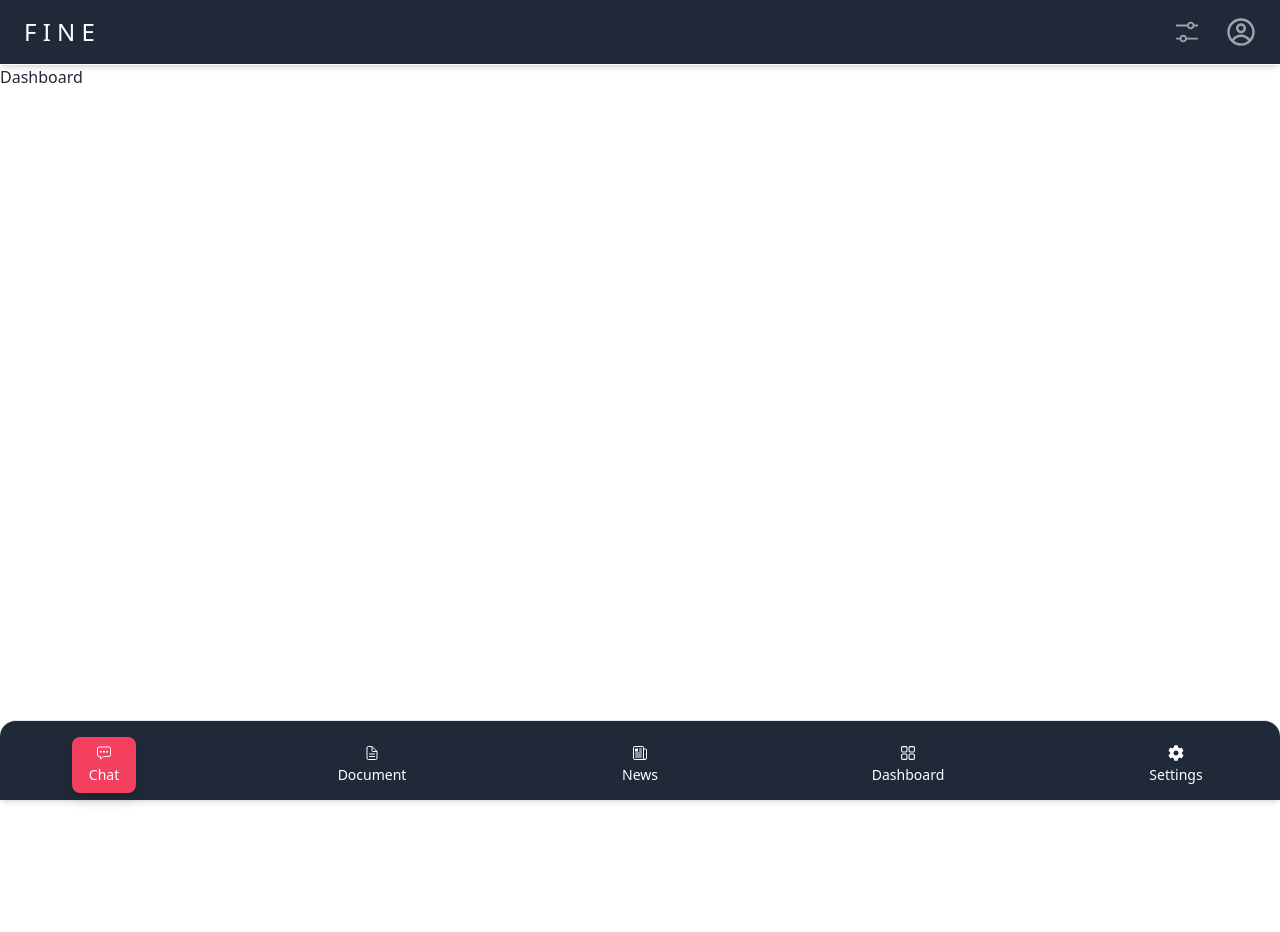
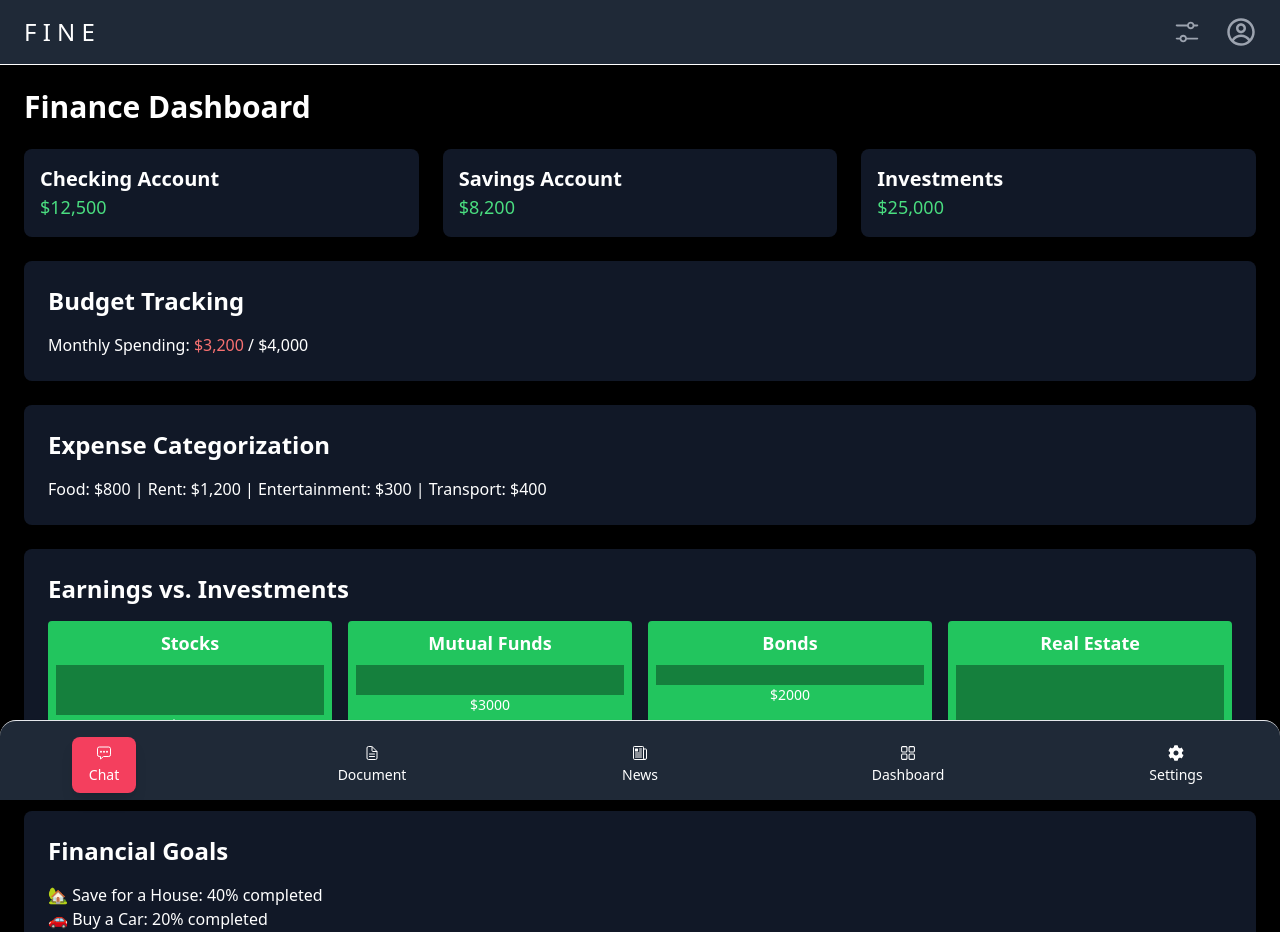
Before and after one commit to Minhajul-Abidin/personal-finance-app, a React (Vite) app in the folder Frontend/: page /dashboard in a window 1280 px wide. Shown: the top 932 px of the page. Before the commit the page ends 800 px from the top, so only its background shows below. Built offline with nearby package versions, Linux system fonts and the light colour scheme.

Commit message:
dashboard

```diff
--- a/Frontend/src/pages/Dashboard.jsx
+++ b/Frontend/src/pages/Dashboard.jsx
@@ -1,5 +1,70 @@
-function Dashboard() {
-  return <div>Dashboard</div>;
-}
+import { useState } from "react";
+
+const Dashboard = () => {
+  const [investmentData] = useState([
+    { category: "Stocks", amount: 5000 },
+    { category: "Mutual Funds", amount: 3000 },
+    { category: "Bonds", amount: 2000 },
+    { category: "Real Estate", amount: 7000 },
+  ]);
+
+  return (
+    <div className="p-6 min-h-screen bg-black text-white">
+      <h2 className="text-3xl font-semibold mb-6">Finance Dashboard</h2>
+
+      {/* Account Overview */}
+      <div className="grid grid-cols-1 md:grid-cols-2 lg:grid-cols-3 gap-6">
+        <div className="bg-gray-900 p-4 rounded-lg shadow-md">
+          <h3 className="text-xl font-bold">Checking Account</h3>
+          <p className="text-green-400 text-lg">$12,500</p>
+        </div>
+        <div className="bg-gray-900 p-4 rounded-lg shadow-md">
+          <h3 className="text-xl font-bold">Savings Account</h3>
+          <p className="text-green-400 text-lg">$8,200</p>
+        </div>
+        <div className="bg-gray-900 p-4 rounded-lg shadow-md">
+          <h3 className="text-xl font-bold">Investments</h3>
+          <p className="text-green-400 text-lg">$25,000</p>
+        </div>
+      </div>
+
+      {/* Budget Tracking */}
+      <div className="bg-gray-900 p-6 mt-6 rounded-lg shadow-md">
+        <h3 className="text-2xl font-semibold mb-4">Budget Tracking</h3>
+        <p>Monthly Spending: <span className="text-red-400">$3,200</span> / $4,000</p>
+      </div>
+
+      {/* Expense Categorization */}
+      <div className="bg-gray-900 p-6 mt-6 rounded-lg shadow-md">
+        <h3 className="text-2xl font-semibold mb-4">Expense Categorization</h3>
+        <p>Food: $800 | Rent: $1,200 | Entertainment: $300 | Transport: $400</p>
+      </div>
+
+      {/* Bar Graph for Earnings vs Investments */}
+      <div className="bg-gray-900 p-6 mt-6 rounded-lg shadow-md">
+        <h3 className="text-2xl font-semibold mb-4">Earnings vs. Investments</h3>
+        <div className="flex space-x-4">
+          {investmentData.map((item, index) => (
+            <div key={index} className="w-1/4 bg-green-500 text-center p-2 rounded">
+              <p className="text-lg font-bold">{item.category}</p>
+              <div className="h-20 w-full bg-green-700 mt-2" style={{ height: `${item.amount / 100}px` }}></div>
+              <p className="text-sm">${item.amount}</p>
+            </div>
+          ))}
+        </div>
+      </div>
+
+      {/* Financial Goals */}
+      <div className="bg-gray-900 p-6 mt-6 rounded-lg shadow-md">
+        <h3 className="text-2xl font-semibold mb-4">Financial Goals</h3>
+        <ul>
+          <li>🏡 Save for a House: 40% completed</li>
+          <li>🚗 Buy a Car: 20% completed</li>
+          <li>✈️ Travel Fund: 70% completed</li>
+        </ul>
+      </div>
+    </div>
+  );
+};
 
 export default Dashboard;
```
